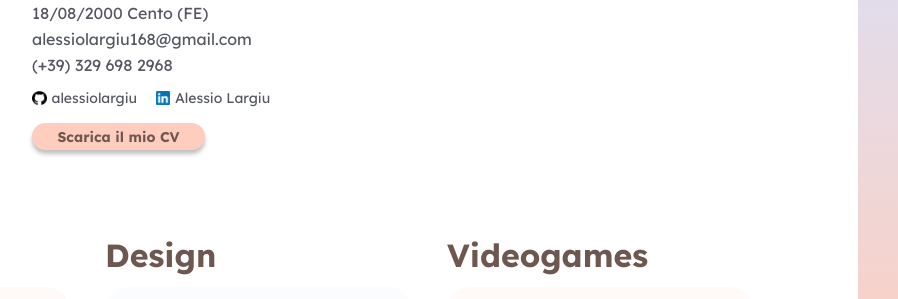
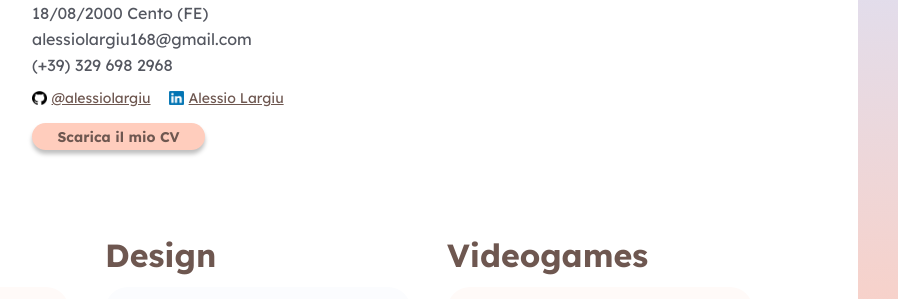
Before and after one commit to alessiolargiu/alessiolargiu.github.io, a plain HTML site: page index.html in a window 1280 px wide. Shown: the part 139-438 px from the top of the page, 382-1280 px from the left. Drawn offline with Linux system fonts and the light colour scheme.

Commit message:
fix link

```diff
--- a/index.html
+++ b/index.html
@@ -34,11 +34,11 @@
 	<div class="links">
 	<div class="sociallink">
 		<img src="github.png">
-		<span> alessiolargiu </span>
+		<span> <a href="https://github.com/alessiolargiu/"> @alessiolargiu </a> </span>
 	</div>
 	<div class="sociallink">
 		<img src="linkedin.png">
-		<span> Alessio Largiu </span>
+		<span> <a href="https://www.linkedin.com/in/alessio-largiu-a9ba00195/"> Alessio Largiu </a> </span>
 	</div>
 	</div>
 
--- a/style.css
+++ b/style.css
@@ -33,6 +33,11 @@ body{
 	margin-right: 145px;
 	margin-top: 75px;
 	color: #545760;
+}
+
+a{
+	text-decoration: underline;
+	color: #6E5750;
 }
 
 /*
```
